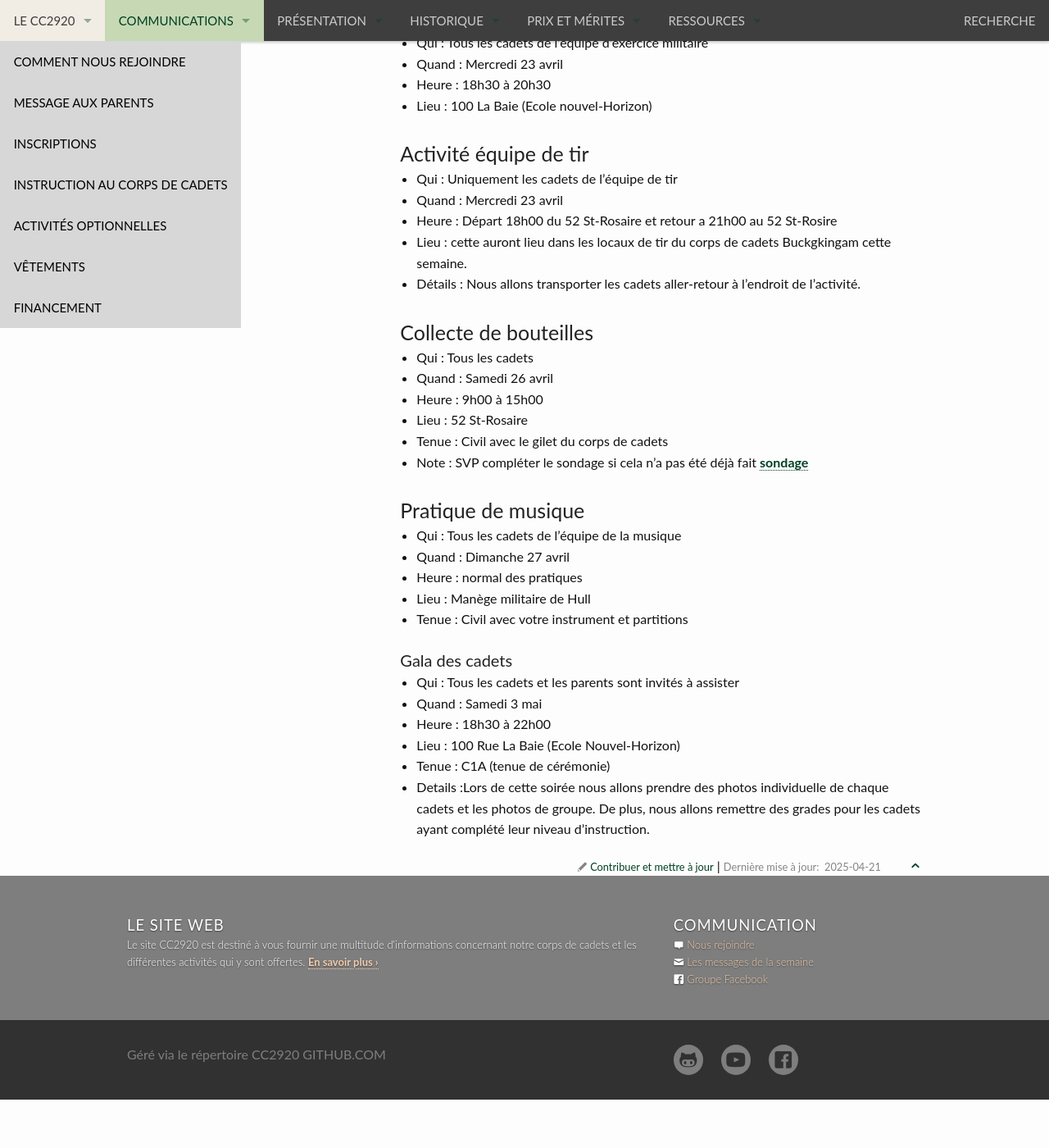
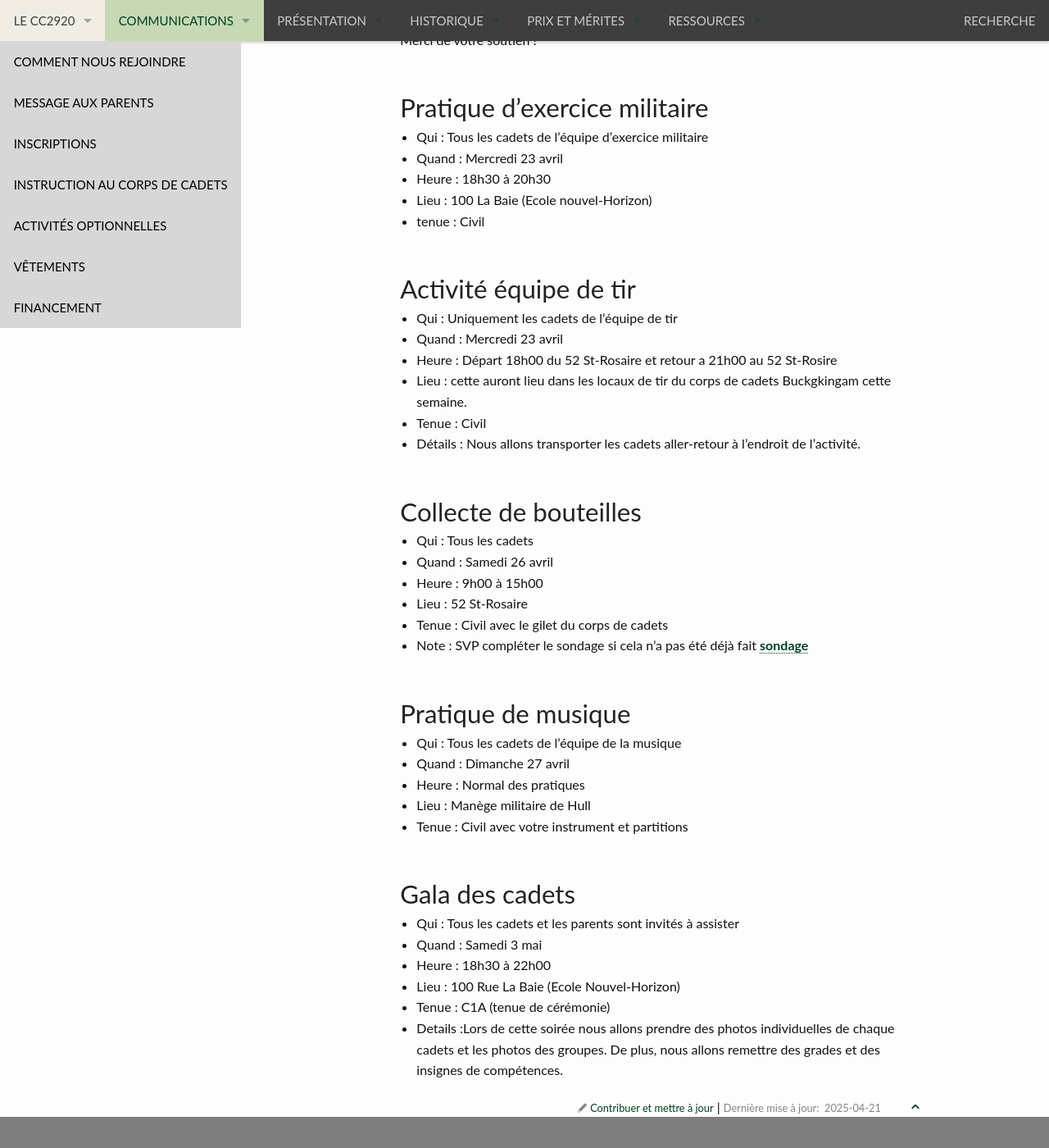
Before and after one commit to CC2920/web, a Jekyll site: the page built from _communications/messages.md, in a window 1280 px wide and 1400 px high, scrolled down 1712 px. Shown: the whole window at 82% size. Built offline with Jekyll 4.4.1, drawn with Linux system fonts in a browser that asks for light colours; before the commit the page ends 3053 px from its top, so only the background shows below that.

Commit message:
Mise a jour

```diff
--- a/_communications/messages.md
+++ b/_communications/messages.md
@@ -18,7 +18,7 @@ layout: "messages"
 [Guide des tenues](https://cc2920.ca/docs/ressources/guide_uniforme.v3.pdf)
 
 
-### Activités à venir
+## Activités à venir
 
 - **21 avril** : **Pas de pratique** de tir
 - **23 avril** : Pratique d'exercice militaire
@@ -33,7 +33,7 @@ layout: "messages"
 - **24 mai** : **Revue annuelle**
 - **7 et 9 juin** : Activité de fin d'année; [Sondage à remplir](https://docs.google.com/forms/d/13VIDFnLftRxhjTxa1oG-1B_-qwZGlW3dthlx6bIJdrk/edit)
 
-### Absence
+## Absence
 
 Si vous êtes absent le vendredi soir, vous devez envoyer un courriel à l'adresse du corps de cadet (<2920armee@cadets.gc.ca>) pour nous en informer.
 
@@ -44,7 +44,7 @@ Si vous êtes absent le vendredi soir, vous devez envoyer un courriel à l'adres
 
 Nous sollicitons l'aide des parents pour la prochaine collecte de bouteille, le samedi 26 avril.
 
-### L'aide rechercher:
+## L'aide rechercher:
 
 - Parents avec un véhicule qui pourront transporter un groupe de  2 à 4 cadets
 - De l'aide au triage des bouteilles
@@ -57,22 +57,24 @@ Par exemple : *Parents avec caravane pouvant transporter 4 cadets*, ou *Aide au
 
 Merci de votre soutien !
 
-### Pratique d'exercice militaire
+## Pratique d'exercice militaire
 
 - Qui : Tous les cadets de l'équipe d'exercice militaire
 - Quand : Mercredi 23 avril
 - Heure : 18h30 à 20h30
 - Lieu : 100 La Baie (Ecole nouvel-Horizon)
+- tenue : Civil
 
-### Activité équipe de tir
+## Activité équipe de tir
 
 - Qui : Uniquement les cadets de l'équipe de tir
 - Quand : Mercredi 23 avril
 - Heure : Départ 18h00 du 52 St-Rosaire et retour a 21h00 au 52 St-Rosire
 - Lieu : cette auront lieu dans les locaux de tir du corps de cadets Buckgkingam cette semaine.
+- Tenue : Civil
 - Détails : Nous allons transporter les cadets aller-retour à l'endroit de l'activité.
 
-### Collecte de bouteilles
+## Collecte de bouteilles
 
 - Qui : Tous les cadets
 - Quand : Samedi 26 avril
@@ -81,19 +83,19 @@ Merci de votre soutien !
 - Tenue : Civil avec le gilet du corps de cadets
 - Note : SVP compléter le sondage si cela n'a pas été déjà fait [sondage](https://docs.google.com/forms/d/1PI13J6a1jAA0qAe4Dp7VkUqK5AoEvx3oP6CKhJgfbQw/edit)
 
-### Pratique de musique
+## Pratique de musique
 
 - Qui : Tous les cadets de l'équipe de la musique
 - Quand : Dimanche 27 avril
-- Heure : normal des pratiques
+- Heure : Normal des pratiques
 - Lieu : Manège militaire de Hull
 - Tenue : Civil avec votre instrument et partitions
 
-#### Gala des cadets
+## Gala des cadets
 
 - Qui : Tous les cadets et les parents sont invités à assister
 - Quand : Samedi 3 mai
 - Heure : 18h30 à 22h00
 - Lieu : 100 Rue La Baie (Ecole Nouvel-Horizon)
 - Tenue : C1A (tenue de cérémonie)
-- Details :Lors de cette soirée nous allons prendre des photos individuelle de chaque cadets et les photos de groupe.  De plus, nous allons remettre des grades pour les cadets ayant complété leur niveau d'instruction.
+- Details :Lors de cette soirée nous allons prendre des photos individuelles de chaque cadets et les photos des groupes.  De plus, nous allons remettre des grades et des insignes de compétences.
```
